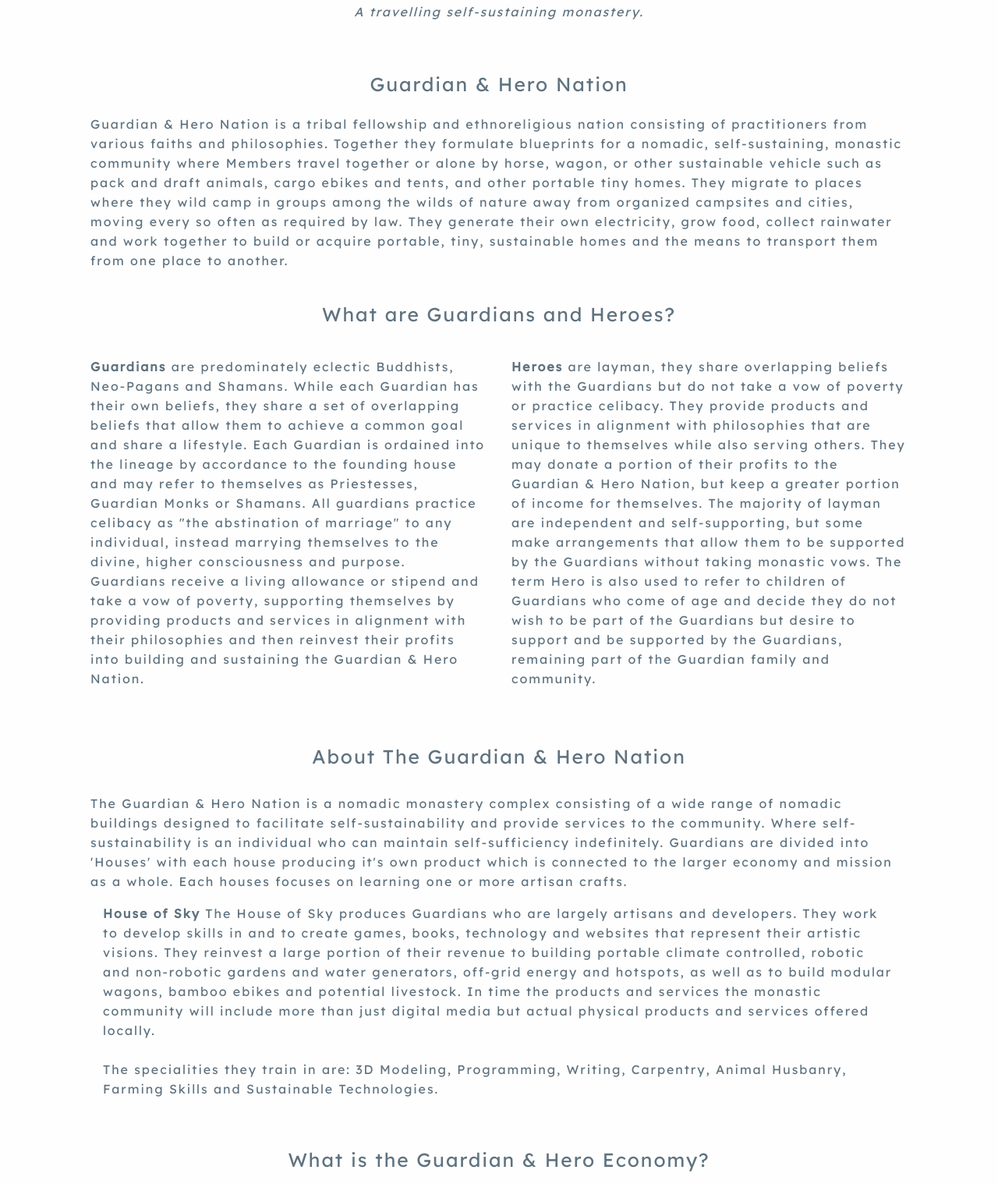
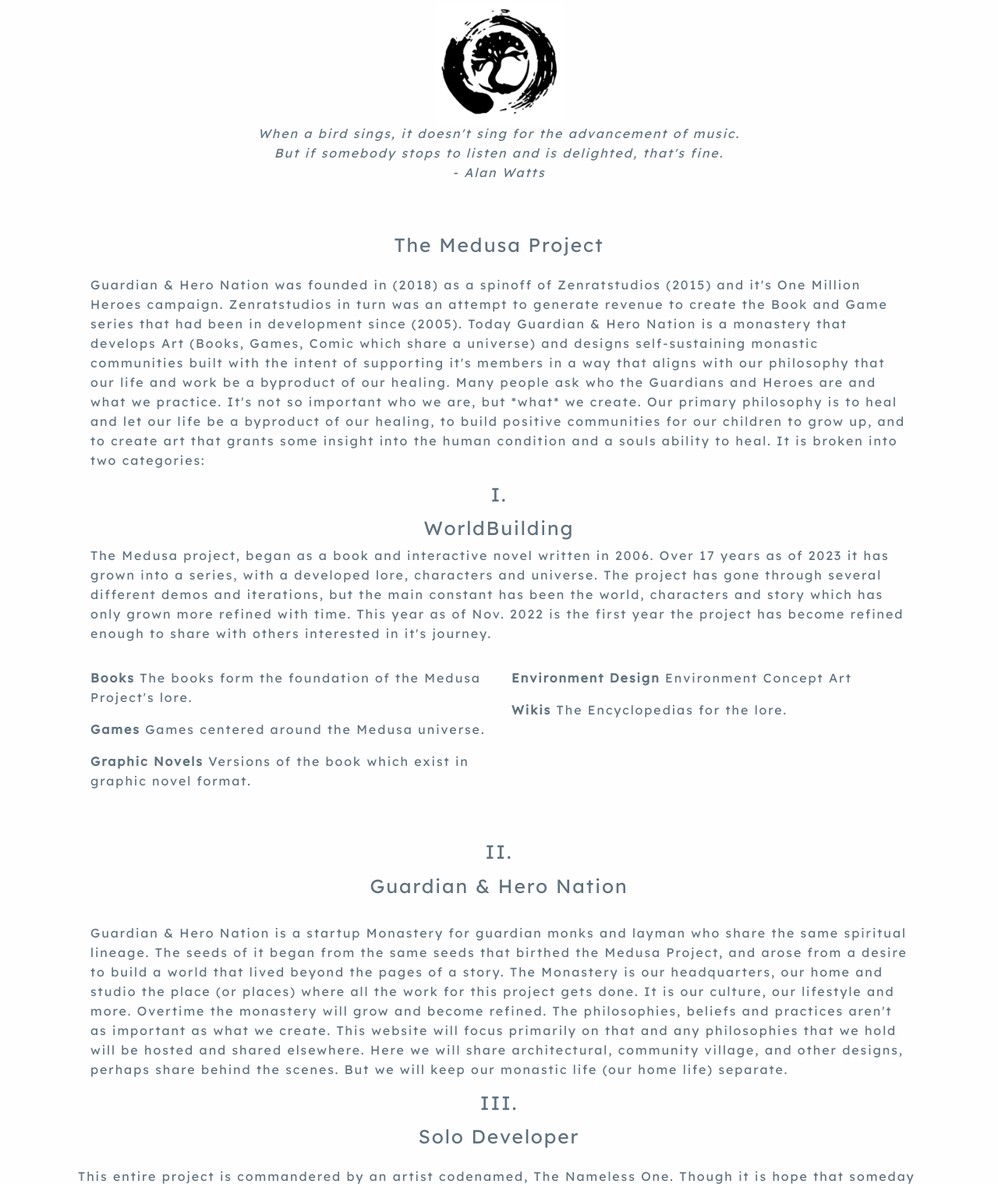
Before and after one commit to krakenspirit/guardianhero.github.io, a plain HTML site: page project.html in a window 1280 px wide. Shown: the part 269-1787 px from the top of the page at 78% size. Drawn offline with Linux system fonts and the light colour scheme.

Commit message:
Website Update
Updated Website

```diff
--- a/project.html
+++ b/project.html
@@ -85,72 +85,58 @@
 
     <p>
         <center>
-        <i>A travelling self-sustaining monastery.</i>
+            <img src="static/img/ae7bd3be15431c9b36ef2ef43794a202.png" width="164" height="164"><br>
+            <i>When a bird sings, it doesn't sing for the advancement of music. <br>But if somebody stops to listen and is delighted, that's fine.<br> - Alan Watts</i>
+
         </center>
 
 
         <br><br>
         <!-- Main Row 1 -->
         <center>
-        <h5>Guardian & Hero Nation</h5>
+            <h5>The Medusa Project</h5>
         </center>
         <div class="grid-x">
             <!-- Column -->
             <div class="cell small-12 textpadding">
 
-            Guardian & Hero Nation is a tribal fellowship and ethnoreligious nation consisting of practitioners from various faiths and philosophies. Together they formulate blueprints for a nomadic, self-sustaining, monastic community where Members travel together or alone by horse, wagon, or other sustainable vehicle such as pack and draft animals, cargo ebikes and tents, and other portable tiny homes. They migrate to places where they wild camp in groups among the wilds of nature away from organized campsites and cities, moving every so often as required by law. They generate their own electricity, grow food, collect rainwater and work together to build or acquire portable, tiny, sustainable homes and the means to transport them from one place to another.
-            <br><br>
+                Guardian & Hero Nation was founded in (2018) as a spinoff of Zenratstudios (2015) and it's One Million Heroes campaign. Zenratstudios in turn was an attempt to generate revenue to create the Book and Game series that had been in development since (2005). Today Guardian & Hero Nation is a monastery that develops Art (Books, Games, Comic which share a universe) and designs self-sustaining monastic communities built with the intent of supporting it's members in a way that aligns with our philosophy that our life and work be a byproduct of our healing. Many people ask who the Guardians and Heroes are and what we practice. It's not so important who we are, but *what* we create. Our primary philosophy is to heal and let our life be a byproduct of our healing, to build positive communities for our children to grow up, and to create art that grants some insight into the human condition and a souls ability to heal. It is broken into two categories:
+                <p>
 
-            <center><h5>What are Guardians and Heroes?</h5></center>
+                <center><h5>I.</h5></center>
+                <center><h5>WorldBuilding</h5></center>
+                The Medusa project, began as a book and interactive novel written in 2006. Over 17 years as of 2023 it has grown into a series, with a developed lore, characters and universe. The project has gone through several different demos and iterations, but the main constant has been the world, characters and story which has only grown more refined with time. This year as of Nov. 2022 is the first year the project has become refined enough to share with others interested in it's journey.
             </div>
 
 
             <div class="cell small-6 textpadding">
-            <b>Guardians</b> are predominately eclectic Buddhists, Neo-Pagans and Shamans. While each Guardian has their own beliefs, they share a set of overlapping beliefs that allow them to achieve a common goal and share a lifestyle. Each Guardian is ordained into the lineage by accordance to the founding house and may refer to themselves as Priestesses, Guardian Monks or Shamans. All guardians practice celibacy as "the abstination of marriage" to any individual, instead marrying themselves to the divine, higher consciousness and purpose. Guardians receive a living allowance or stipend and take a vow of poverty, supporting themselves by providing products and services in alignment with their philosophies and then reinvest their profits into building and sustaining the Guardian & Hero Nation.
-            <br><br>
-
+                <b>Books</b> The books form the foundation of the Medusa Project's lore.<p>
+                <b>Games</b> Games centered around the Medusa universe.<p></p>
+                <b>Graphic Novels</b> Versions of the book which exist in graphic novel format.<p>
             </div>
-
-        <div class="cell small-6 textpadding">
-            <b>Heroes</b> are layman, they share overlapping beliefs with the Guardians but do not take a vow of poverty or practice celibacy. They provide products and services in alignment with philosophies that are unique to themselves while also serving others. They may donate a portion of their profits to the Guardian & Hero Nation, but keep a greater portion of income for themselves. The majority of layman are independent and self-supporting, but some make arrangements that allow them to be supported by the Guardians without taking monastic vows. The term Hero is also used to refer to children of Guardians who come of age and decide they do not wish to be part of the Guardians but  desire to support and be supported by the Guardians, remaining part of the Guardian family and community.
-        </div>
-
-        <div class="cell small-12 textpadding">
-            <center><h5>About The Guardian & Hero Nation</h5></center><br>
-            The Guardian & Hero Nation is a nomadic monastery complex consisting of a wide range of nomadic buildings designed to facilitate self-sustainability and provide services to the community. Where self-sustainability is an individual who can maintain self-sufficiency indefinitely. Guardians are divided into 'Houses' with each house producing it's own product which is connected to the larger economy and mission as a whole. Each houses focuses on learning one or more artisan crafts.
 
 
 
             <div class="cell small-6 textpadding">
-                <b>House of Sky</b> The House of Sky produces Guardians who are largely artisans and developers. They work to develop skills in and to create games, books, technology and websites that represent their artistic visions. They reinvest a large portion of their revenue to building portable climate controlled, robotic and non-robotic gardens and water generators, off-grid energy and hotspots, as well as to build modular wagons, bamboo ebikes and potential livestock. In time the products and services the monastic community will include more than just digital media but actual physical products and services offered locally.<br><br>
-
-                The specialities they train in are: 3D Modeling, Programming, Writing, Carpentry, Animal Husbanry, Farming Skills and Sustainable Technologies.
-            </div>
-
-
-
+                <b>Environment Design</b> Environment Concept Art<p>
+                <b>Wikis</b> The Encyclopedias for the lore.<p>
             </div>
 
 
             <div class="cell small-12 textpadding">
-            <center><h5>What is the Guardian & Hero Economy?</h5></center><br>
-            Is a system devised to distribute a living stipend to Guardians & Heroes utilizing cryptocurrency as their primary currency. Guardians do not utilize fiat except for interacting with entities that require fiat. Houses divide its revenue and shares profits with other Houses. The revenue shared is used to:
+                <center><h5>II.</h5></center>
+                <center><h5>Guardian & Hero Nation</h5></center><br>
+                Guardian & Hero Nation is a startup Monastery for guardian monks and layman who share the same spiritual lineage. The seeds of it began from the same seeds that birthed the Medusa Project, and arose from a desire to build a world that lived beyond the pages of a story. The Monastery is our headquarters, our home and studio the place (or places) where all the work for this project gets done. It is our culture, our lifestyle and more. Overtime the monastery will grow and become refined. The philosophies, beliefs and practices aren't as important as what we create. This website will focus primarily on that and any philosophies that we hold will be hosted and shared elsewhere. Here we will share architectural, community village, and other designs, perhaps share behind the scenes. But we will keep our monastic life (our home life) separate.
 
-            <div class="cell small-6 textpadding">
-                (1) Buy tools for and maintain their sustainable lifestyle, buying what they can't produce for usage by their members collectively to produce services and products for the community. (Ex. Buying lumber, tools, seeds and technologies, Hiring teachers, repairing technology or learning skills to repair technology, healthcare, investments and assets to continue supporting themselves)<br><br>
-
-                (2) Provide a stipend which allows members of the Nation to buy things not (yet) supported by the Guardian monastery (such as continuing their education, buying a favourite toiletry, healthcare).
+                <center><h5>III.</h5></center>
+                <center> <h5>Solo Developer</h5></center>
                 </div>
 
+                This entire project is commandered by an artist codenamed, The Nameless One.
 
-
-
+                Though it is hope that someday the seeds planted will grow into a self-sustaining community tomorrow. This website is a place where art, dreams, visions and projects are placed, where anyone if they choose can watch how it unfolds. If people happen upon it and find some enjoyment from it's creations that is alright, and if others find that it is not for them, equally fine.
+                <br><br>
             </div>
-
-
-
-
-    </div><br><br>
 
 
 
@@ -158,10 +144,7 @@
 
 
 
-
-
-
-  </div>
+        </div><br><br>
 
 
 <!-- Footer Here -->
--- a/test.txt
+++ /dev/null
@@ -1 +0,0 @@
-test 1
```
Lines whose indentation alone changed are shown as unchanged.
